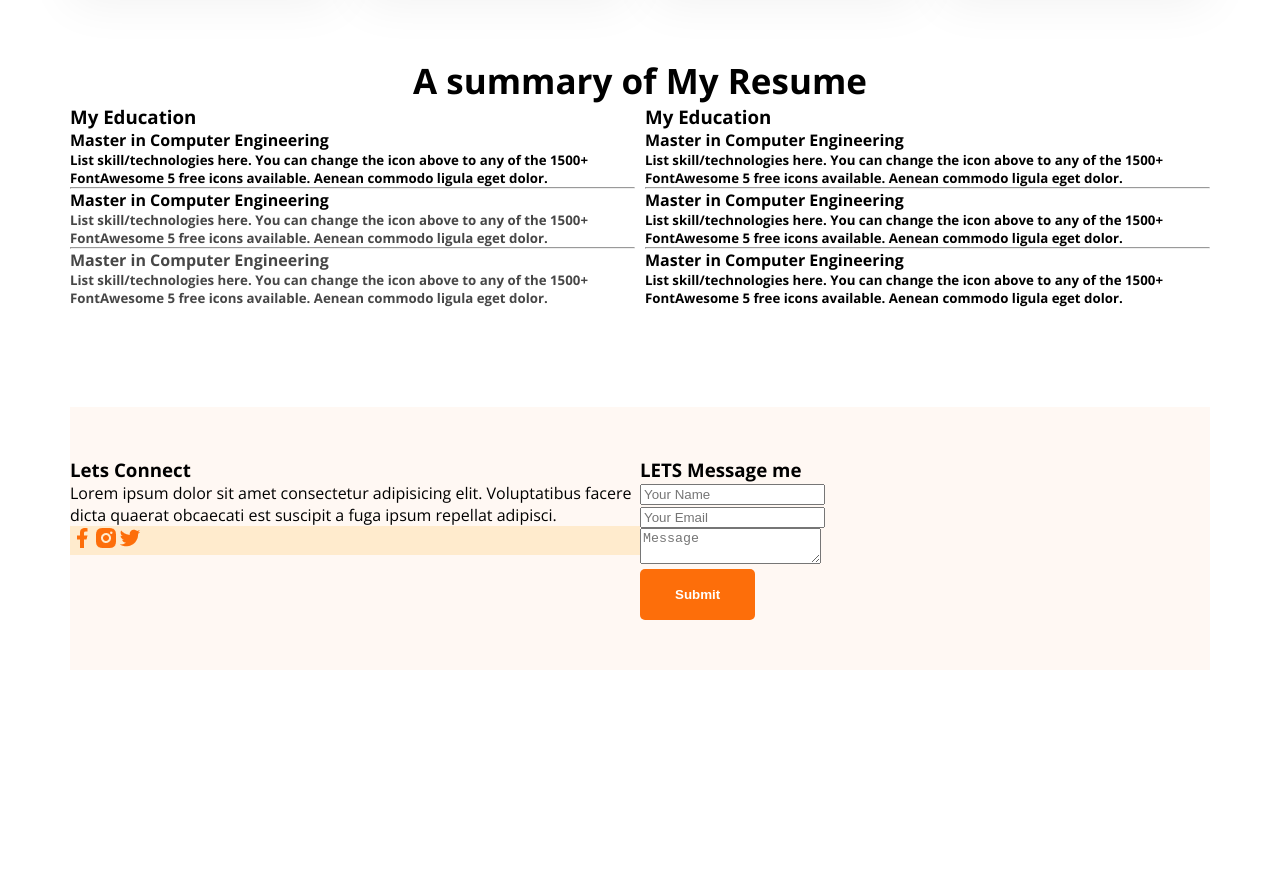
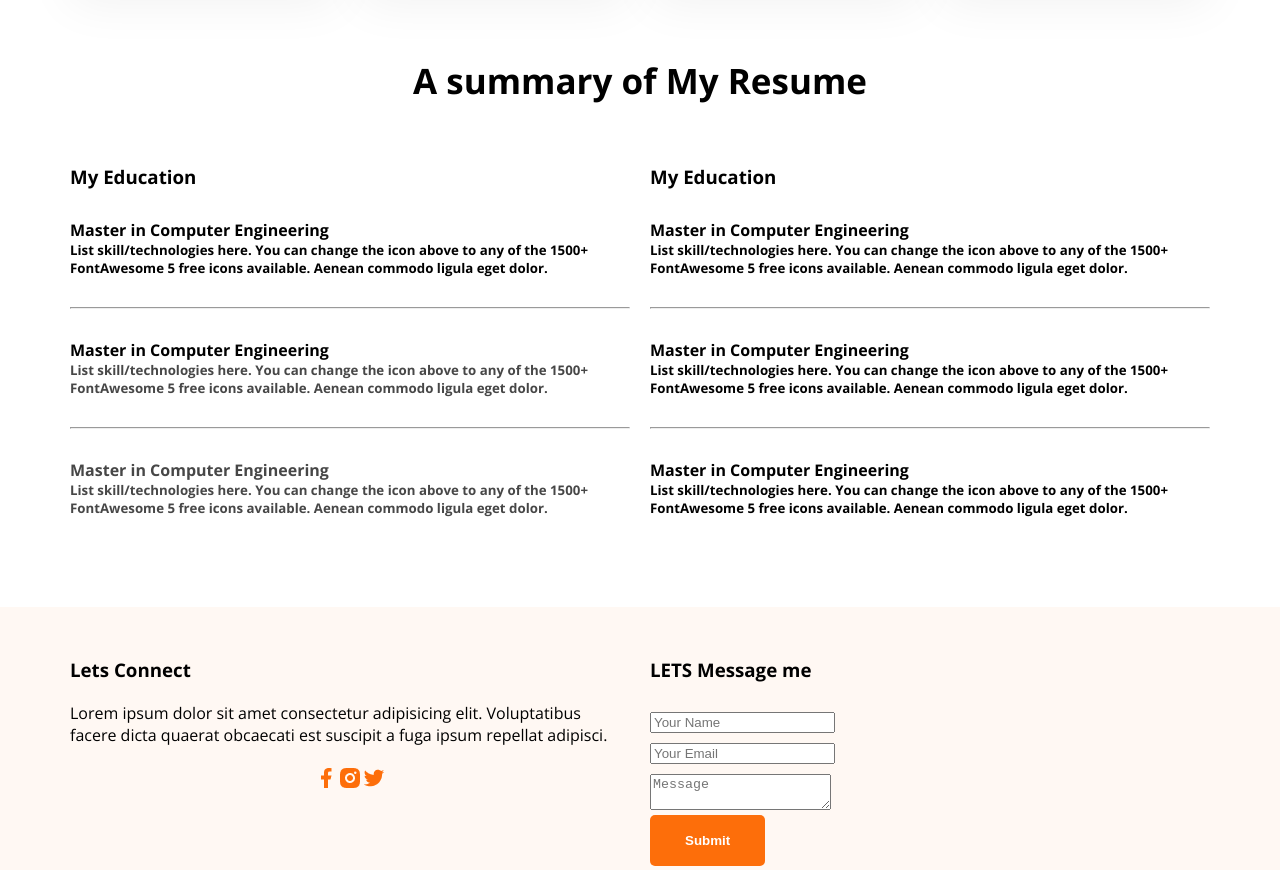
Before and after one commit to Najmul017/portfolio, a plain HTML site: page index.html in a window 1280 px wide. Shown: the part 1930-2800 px from the top of the page. Before the commit the page ends 2700 px from the top, so only its background shows below. Drawn offline with nearby package versions, Linux system fonts and the light colour scheme.

Commit message:
reponsive all section except

```diff
--- a/index.html
+++ b/index.html
@@ -163,6 +163,7 @@
       </section>
     </main>
     <footer class="secondary-bg">
+     <div class="foot">
       <div class="footer-column">
         <h3>Lets Connect</h3>
         <p>Lorem ipsum dolor sit amet consectetur adipisicing elit. Voluptatibus facere dicta quaerat obcaecati est suscipit a fuga ipsum repellat adipisci.</p>
@@ -175,15 +176,16 @@
       <div class="footer-column">
         <h3>LETS Message me</h3>
         <form action="">
-          <input type="text" placeholder="Your Name">
+          <input class="input" type="text" placeholder="Your Name">
           <br>
-          <input type="text" placeholder="Your Email">
+          <input class="input" type="text" placeholder="Your Email">
           <br>
-          <textarea placeholder="Message" name="" id=""></textarea>
+          <textarea class="input" placeholder="Message" name="" id=""></textarea>
           <br>
-          <button class="btn">Submit</button>
+          <button class="btn"  class="input" >Submit</button>
         </form>
       </div>
+     </div>
     </footer>
   </body>
 </html>
--- a/style/style.css
+++ b/style/style.css
@@ -26,9 +26,11 @@ nav {
     margin: 50px 100px;
 
 }
-nav .nav-title{
+ .nav-title{
     font-weight: 800;
     font-size: 45px;
+    display: flex;
+    justify-content: start;
 }
 /* header */
 .header{
@@ -127,24 +129,45 @@ main section{
     margin-top: 30px;
 
 }
+.resume div{
+    padding: 30px 0px;
+}
 .resume-container{
     display: flex;
-    gap: 10px;
+    gap: 20px;
 
 }
 .footer-column{
     width: 50%;
     margin: 50px auto;
+    display: flex;
+    flex-direction: column;
+    gap: 20px;
 
+}
+.input{
+    margin-top:  10px;
 }
 .footer-icon{
     display: flex;
-    background-color: blanchedalmond;
+    /* background-color: blanchedalmond; */
+    justify-content: center;
+}
+.foot{
+    max-width: 1140px;
+    margin: 0px auto;
+    display: flex;
+    gap: 20px;
+}
+@media screen and (max-width:576px) {
+    .skills-container{
 
+        flex-direction: column;
+    }
+    .foot{
+        flex-direction: column;
+    }
+    .resume-container{
+        flex-direction: column;
+    }
 }
-footer{
-    display: flex;
-    max-width: 1140px;
-
-    margin: 100px auto;
-}
```
